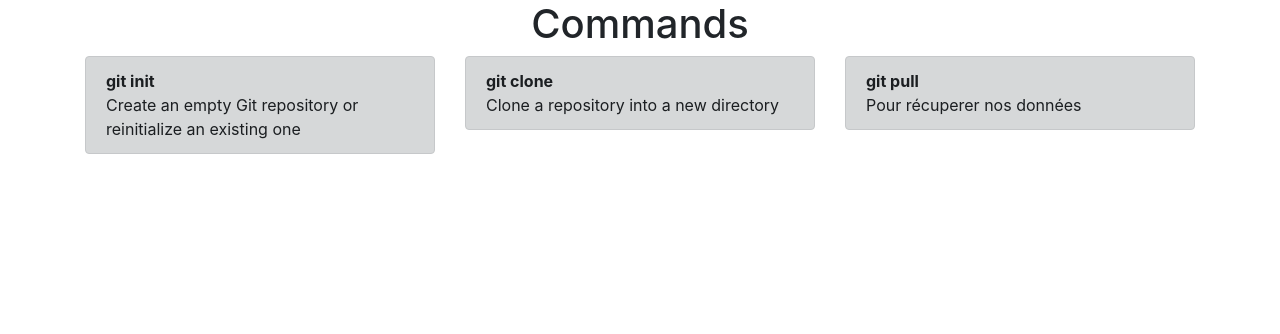
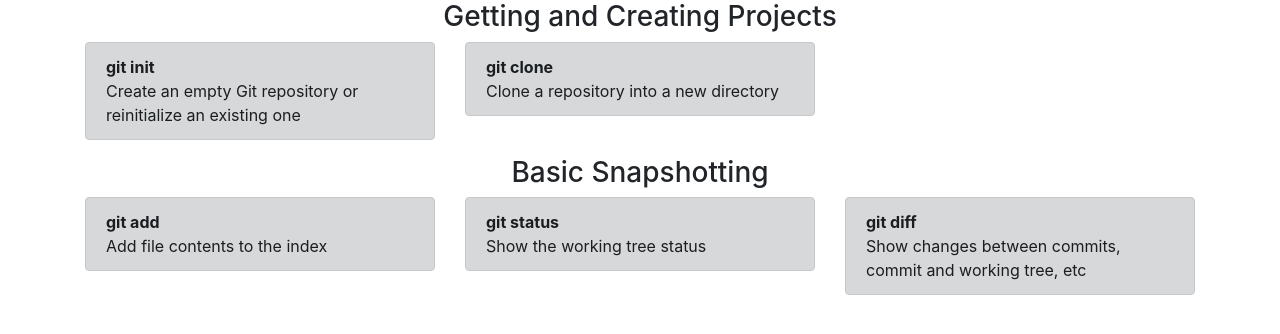
Before and after one commit to Straange/evaluation-local1, a plain HTML site: page index.html in a window 1280 px wide. Drawn offline with nearby package versions, Linux system fonts and the light colour scheme.

Commit message:
MODIF : index - readme

```diff
--- a/index.html
+++ b/index.html
@@ -16,12 +16,12 @@
   <body>
     <div class="content container">
             <div class="row">
-          <div class="col-sm-4">
+          <div class="col-sm-2">
           </div>
-          <div class="col-sm-4" style="text-align:center;">
-            <h1>Commands</h1>
+          <div class="col-sm-8" style="text-align:center;">
+            <h3>Getting and Creating Projects</h3>
           </div>
-          <div class="col-sm-4">
+          <div class="col-sm-2">
           </div>
           </div>
       <div class="row ">
@@ -37,13 +37,37 @@
         Clone a repository into a new directory
         </div>
       </div>
+      </div>
+    </div>
+    <div class="content container">
+            <div class="row">
+          <div class="col-sm-4">
+          </div>
+          <div class="col-sm-4" style="text-align:center;">
+            <h3>Basic Snapshotting	</h3>
+          </div>
+          <div class="col-sm-4">
+          </div>
+          </div>
+      <div class="row ">
       <div class="col-sm-4">
         <div class="alert alert-dark" role="alert">
-        <b>git pull</b><br>
-        Pour récuperer nos données
+          <b>git add</b><br>
+          Add file contents to the index
         </div>
       </div>
-
+      <div class="col-sm-4">
+        <div class="alert alert-dark" role="alert">
+        <b>git status</b><br>
+        Show the working tree status
+        </div>
+      </div>
+      <div class="col-sm-4">
+        <div class="alert alert-dark" role="alert">
+        <b>git diff</b><br>
+        Show changes between commits, commit and working tree, etc
+        </div>
+      </div>
       </div>
     </div>
   </body>
```
Also changed, not shown: 1 other file.
